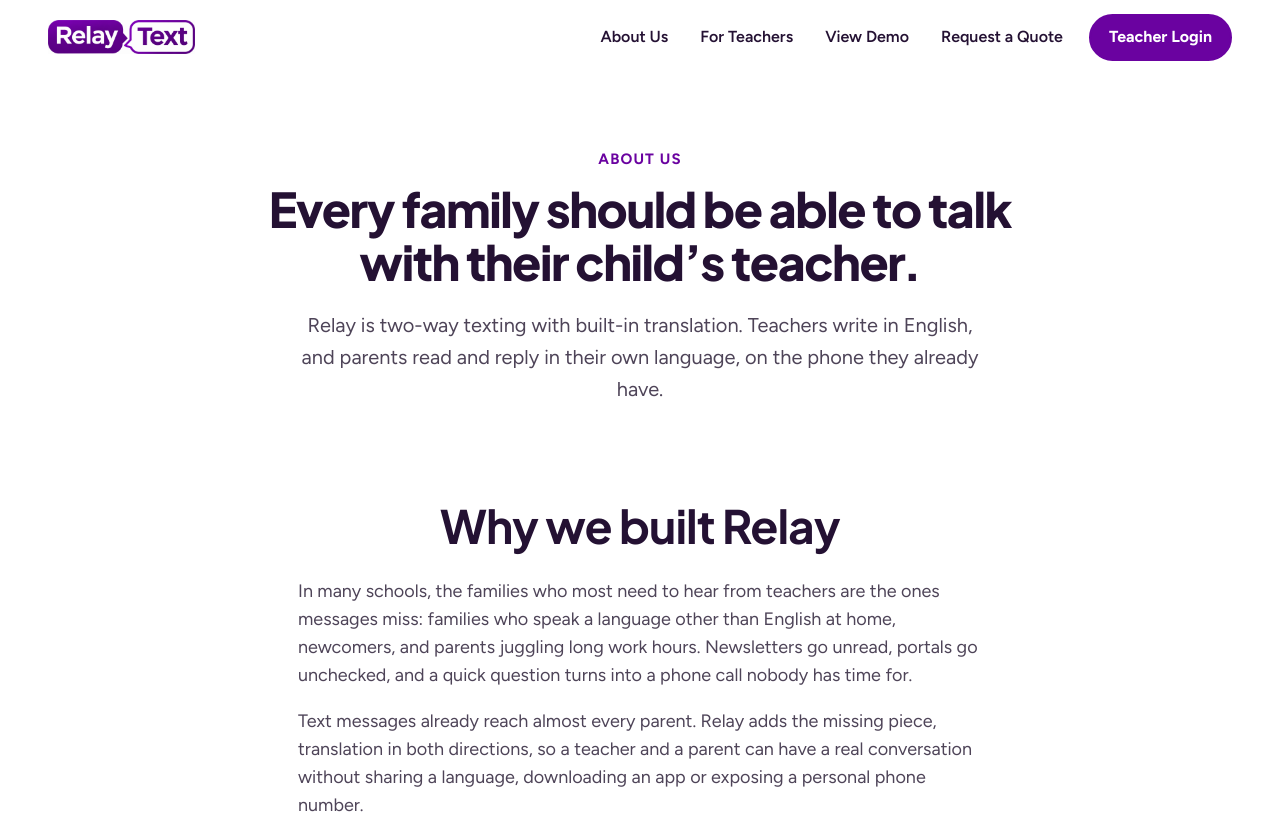
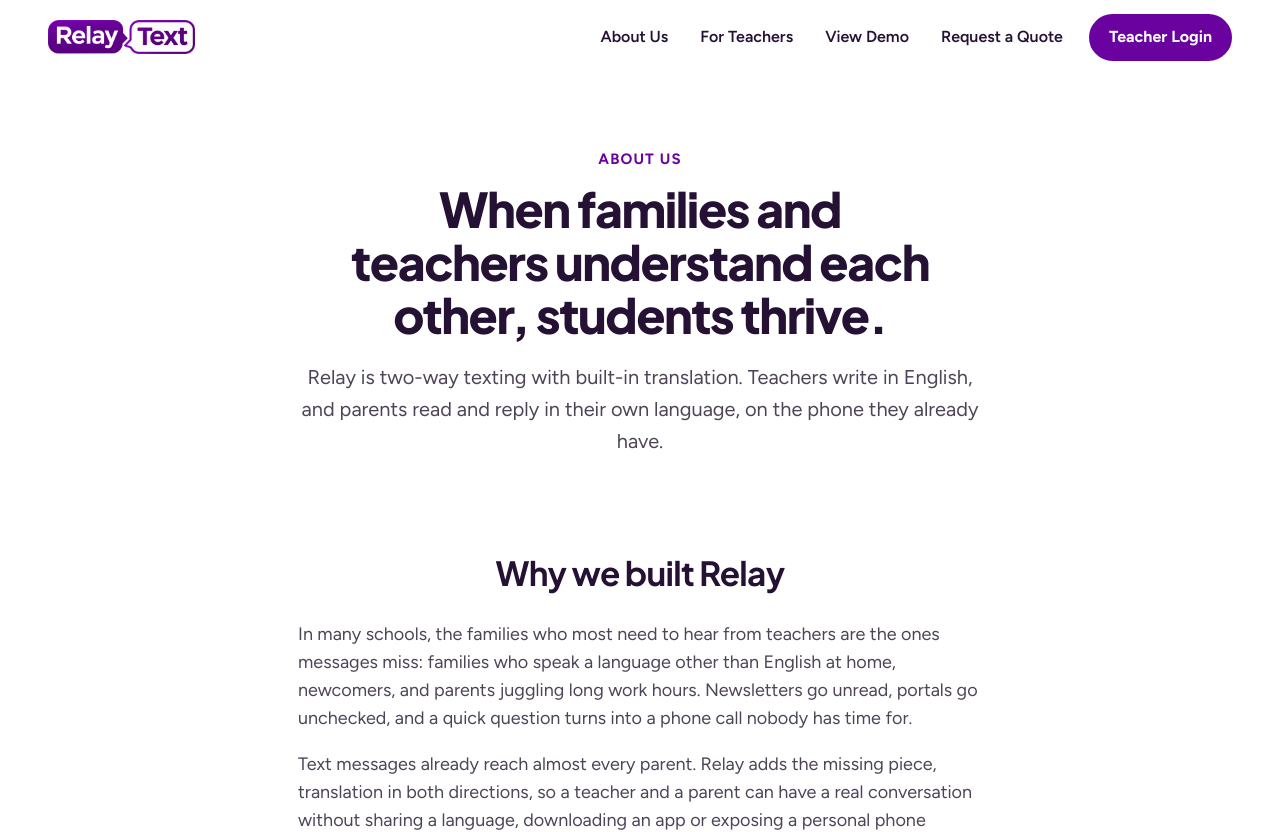
Before and after one commit to stellomax/relay-text, a Next.js app: page /about in a window 1280 px wide. Shown: the top 832 px of the page. Built offline with nearby package versions, Linux system fonts and the light colour scheme.

Commit message:
About: new headline; smaller section titles
Co-Authored-By: Claude Opus 5.5 <noreply@anthropic.com>
Claude-Session: https://claude.ai/code/session_01NHaCwh9APNv8QtQw9JUgEf

```diff
--- a/app/about/page.tsx
+++ b/app/about/page.tsx
@@ -35,10 +35,10 @@ export default function AboutPage() {
     <div className={`lp ${display.variable} ${body.variable}`}>
       <SiteNav />
 
-      <main>
+      <main className="lp-about-main">
         <section className="lp-page-hero">
           <p className="lp-eyebrow">About us</p>
-          <h1>Every family should be able to talk with their child’s teacher.</h1>
+          <h1>When families and teachers understand each other, students thrive.</h1>
           <p className="lp-lede">
             Relay is two-way texting with built-in translation. Teachers write in English, and parents read and reply in their own
             language, on the phone they already have.
--- a/app/landing.css
+++ b/app/landing.css
@@ -546,3 +546,7 @@ i.rep { background: #1f9e89; }
   .lp-quote { padding: 26px 24px 24px; }
   .lp-quote blockquote { font-size: 18px; }
 }
+
+/* About Us: section titles sit well below the page headline */
+.lp .lp-about-main h2 { font-size: clamp(26px, 2.6vw, 34px); line-height: 1.2; }
+.lp-page-hero h1 { text-wrap: balance; }
```
